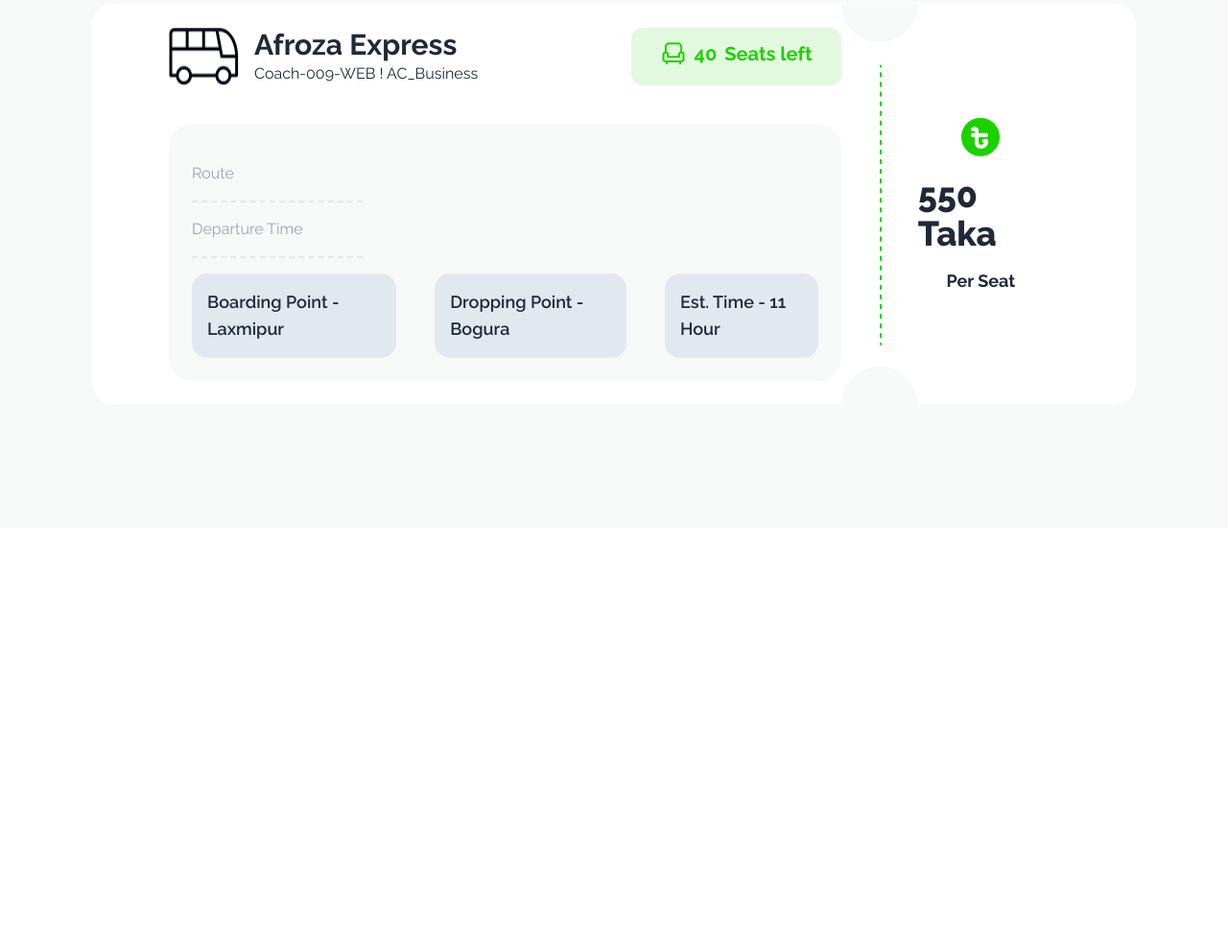
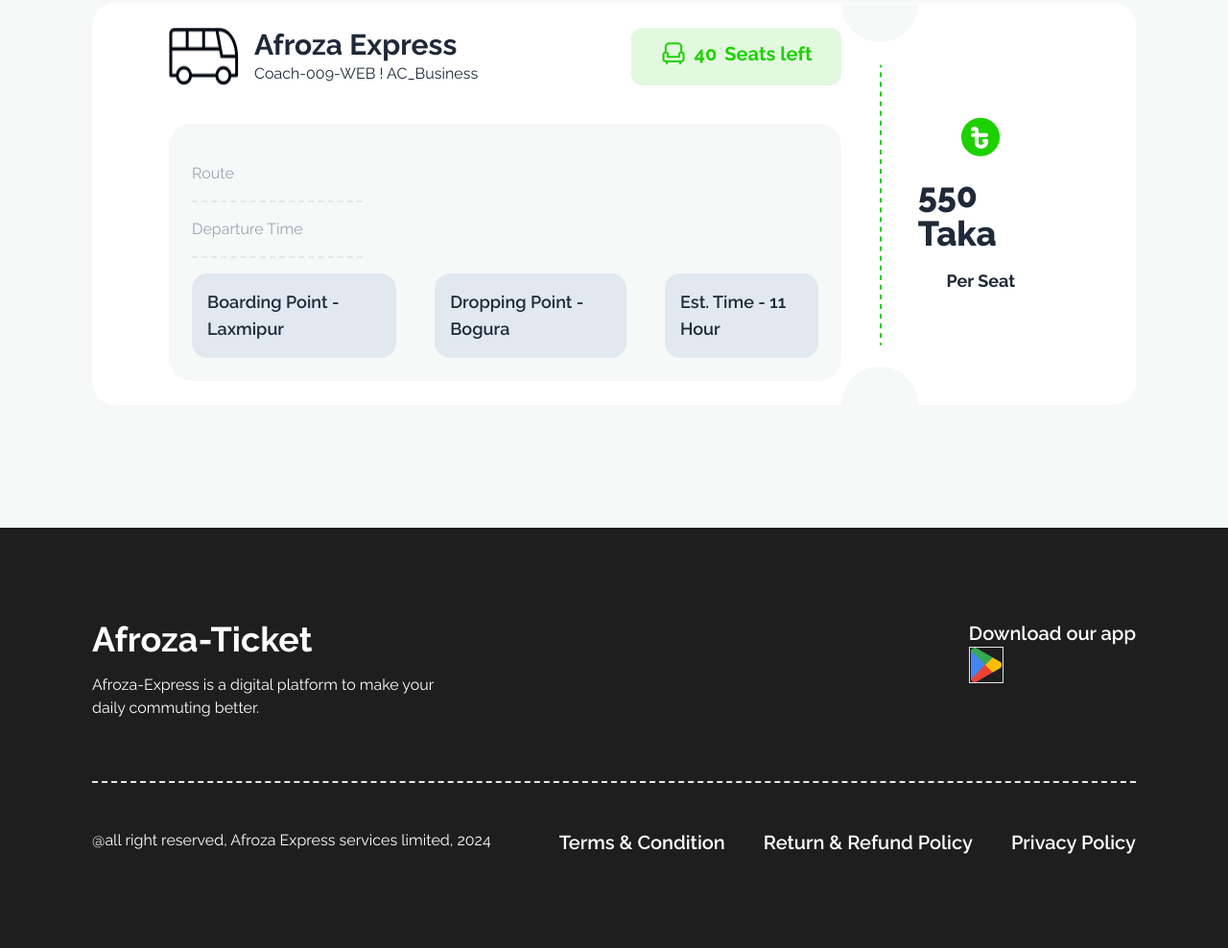
Before and after one commit to ash-haash/afroza-smart-ticketing, a plain HTML site: page index.html in a window 1280 px wide. Shown: the part 1891-2879 px from the top of the page at 96% size. Before the commit the page ends 2441 px from the top, so only its background shows below. Drawn offline with nearby package versions, Linux system fonts and the light colour scheme.

Commit message:
footer section completed

```diff
--- a/index.html
+++ b/index.html
@@ -143,6 +143,26 @@
             </div>
         </section>
     </main>
+    <footer class="p-24 text-white bg-[#1E1E1E]">
+        <div class="flex justify-between pb-16 border-b-2 border-dashed">
+            <div class="left">
+                <h1 class="text-4xl font-bold pb-4">Afroza-Ticket</h1>
+                <p>Afroza-Express is a digital platform to make your <br> daily commuting better.</p>
+            </div>
+            <div class="right">
+                <h3 class="text-xl font-semibold">Download our app</h3>
+                <img class="border" src="images/playstore.png" alt="">
+            </div>
+        </div>
+        <div class="flex mt-12 justify-between">
+            <p>@all right reserved, Afroza Express services limited, 2024</p>
+            <div class="text-xl font-semibold flex justify-between gap-10">
+                <p>Terms & Condition</p>
+                <p>Return & Refund Policy</p>
+                <p>Privacy Policy</p>
+            </div>
+        </div>
+    </footer>
 </body>
 
 </html>
```
